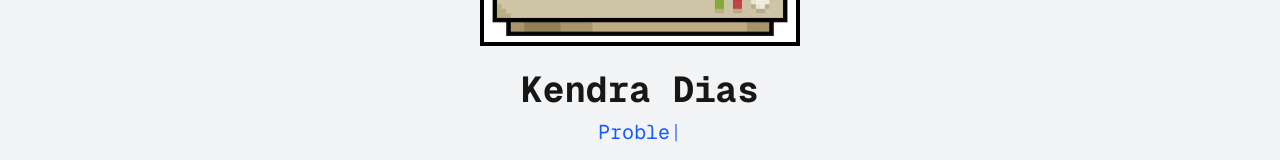
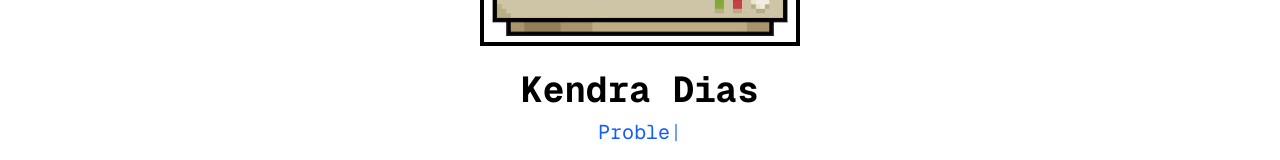
Before and after one commit to kendradias/my-portfolio, a Next.js app: page / in a window 1280 px wide. Shown: the part 442-602 px from the top of the page. Built offline with nearby package versions, Linux system fonts and the light colour scheme.

Commit message:
override dark mode styling

```diff
--- a/src/app/components/Portfolio.tsx
+++ b/src/app/components/Portfolio.tsx
@@ -73,7 +73,7 @@ const Portfolio = () => {
                 </div>
               </div>
             </div>
-            <h1 className="text-4xl font-bold mb-2">Kendra Dias</h1>
+            <h1 className="text-4xl font-bold mb-2 text-black dark:text-white">Kendra Dias</h1>
             <div className="h-6 mb-6">
               <span className="text-xl text-blue-600">{typing}<span className="animate-pulse">|</span></span>
             </div>
@@ -467,7 +467,14 @@ const Portfolio = () => {
   };
 
   return (
-    <div className="flex flex-col min-h-screen bg-gray-100 font-mono">
+    <div className="flex flex-col min-h-screen bg-white text-black font-mono">
+    {/* Override the CSS variables with inline styles */}
+    <style jsx global>{`
+      :root {
+        --background: #ffffff !important;
+        --foreground: #000000 !important;
+      }
+    `}</style>
       {/* Header */}
       <header className="bg-black text-white p-4">
         <div className="max-w-6xl mx-auto flex flex-col md:flex-row justify-between items-center">
```
